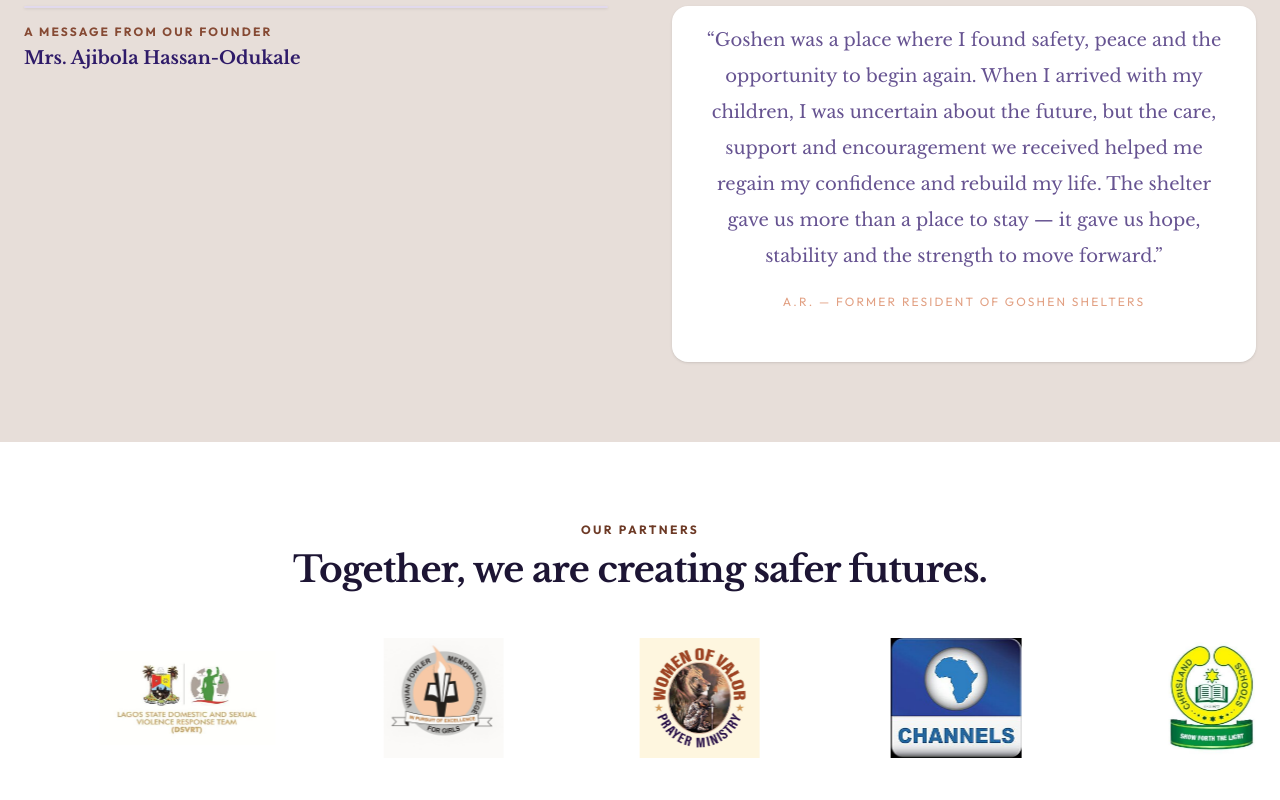
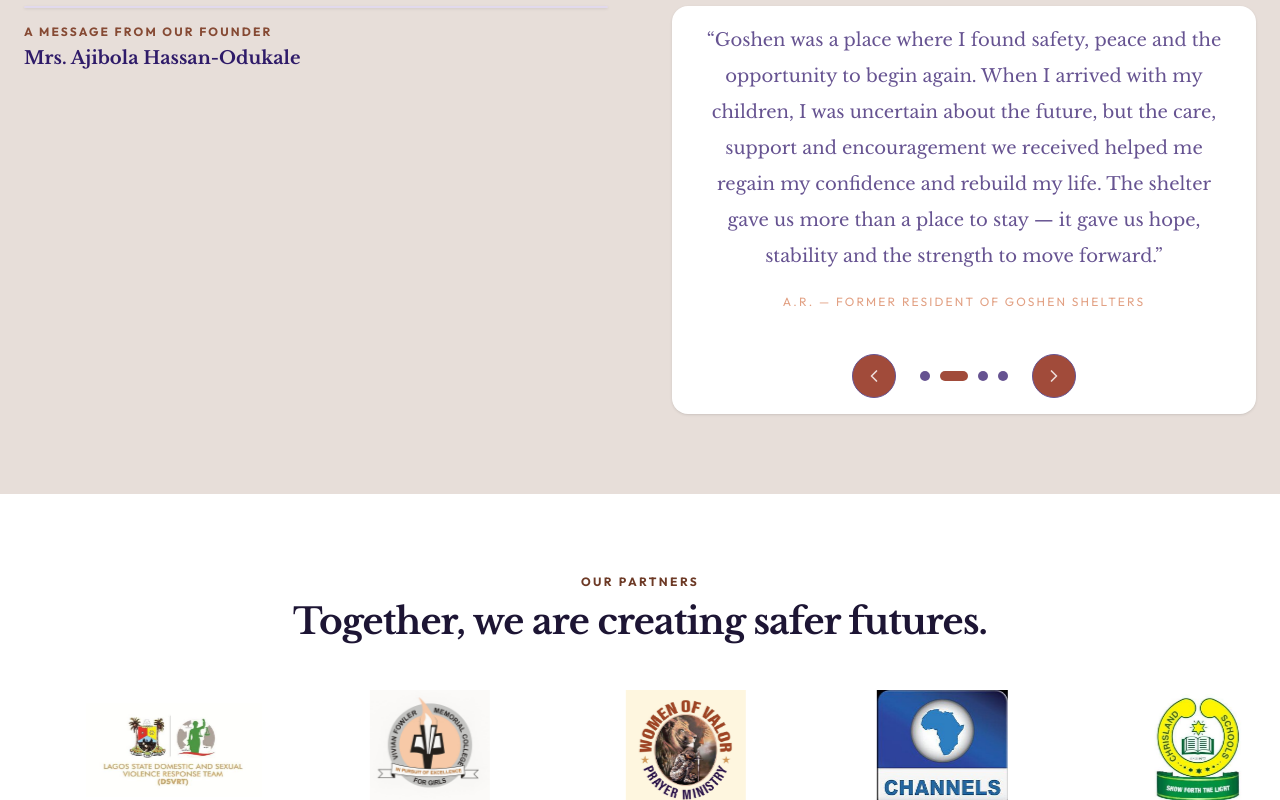
Before and after one commit to Emmancipated/Goshen, a Next.js app: page / in a window 1280 px wide. Shown: the part 2000-2800 px from the top of the page. Built offline with nearby package versions, Linux system fonts and the light colour scheme.

Commit message:
fix: add carousel control, update email template etc

```diff
--- a/app/about/page.tsx
+++ b/app/about/page.tsx
@@ -287,7 +287,7 @@ export default function AboutPage() {
               <div className="relative aspect-4/3">
                 <VideoCard
                   src="https://61dt9kqzb4wgnoem.public.blob.vercel-storage.com/videos/1790355483557-About-us-video--documentary-faststart.mp4"
-                  poster="/images/mobile_768px.jpg"
+                  poster="/images/our_story.png"
                   title="A message of hope"
                   className="absolute inset-0 h-full rounded-none! border-0!"
                   fill
--- a/app/admin/page.tsx
+++ b/app/admin/page.tsx
@@ -52,7 +52,7 @@ export default function AdminPage() {
       <form onSubmit={handleUpload} className="mt-8 space-y-4">
         <input
           type="file"
-          accept="video/*"
+          accept="video/*,image/*"
           onChange={(e) => setFile(e.target.files?.[0] ?? null)}
           className="block w-full text-sm text-night-600 file:mr-4 file:rounded-full file:border-0 file:bg-gold-500 file:px-4 file:py-2 file:text-xs file:font-bold file:text-white hover:file:bg-gold-600"
         />
--- a/app/api/contact/route.ts
+++ b/app/api/contact/route.ts
@@ -102,27 +102,9 @@ function buildEmailHtml(
     <tr>
       <td align="center">
         <table role="presentation" width="560" cellpadding="0" cellspacing="0" style="background-color:#ffffff;border-radius:16px;overflow:hidden;box-shadow:0 2px 8px rgba(0,0,0,0.06);">
-                    <tr>
+          <tr>
             <td style="background-color:#F7F3EC;padding:24px 40px;text-align:center;border-bottom:2px solid #E5DDD3;">
-              <table role="presentation" cellpadding="0" cellspacing="0" style="margin:0 auto;">
-                <tr>
-                  <td style="vertical-align:middle;padding-right:12px;">
-                    <svg width="40" height="40" viewBox="0 0 40 40" style="display:block;">
-                      <rect x="4" y="16" width="32" height="20" rx="2" fill="#362454"/>
-                      <rect x="18" y="6" width="4" height="10" fill="#362454"/>
-                      <rect x="16" y="2" width="8" height="4" rx="1" fill="#A04236"/>
-                      <rect x="10" y="22" width="5" height="14" rx="1" fill="#F7F3EC"/>
-                      <rect x="25" y="22" width="5" height="14" rx="1" fill="#F7F3EC"/>
-                      <rect x="18" y="30" width="4" height="6" rx="1" fill="#A04236"/>
-                    </svg>
-                  </td>
-                  <td style="vertical-align:middle;">
-                    <span style="font-family:Georgia,'Times New Roman',serif;font-size:20px;font-weight:700;color:#362454;letter-spacing:0.5px;">Goshen Shelters</span>
-                    <br/>
-                    <span style="font-family:Georgia,'Times New Roman',serif;font-size:13px;font-weight:600;color:#A04236;letter-spacing:1px;">FOUNDATION</span>
-                  </td>
-                </tr>
-              </table>
+              <img src="https://61dt9kqzb4wgnoem.public.blob.vercel-storage.com/images/1790359032326-GODS-HOME-FOR-WOMEN-FOUNDATION-%281%29.png" alt="Logo" width="418" height="178" style="display:block; margin:0 auto; max-width:100%; height:auto;" />
             </td>
           </tr>
           <tr>
@@ -161,7 +143,9 @@ function buildEmailHtml(
                     </table>
                   </td>
                 </tr>
-                ${phone ? `<tr>
+                ${
+                  phone
+                    ? `<tr>
                   <td style="padding:12px 0;border-bottom:1px solid #E5DDD3;">
                     <table role="presentation" width="100%" cellpadding="0" cellspacing="0">
                       <tr>
@@ -174,7 +158,9 @@ function buildEmailHtml(
                       </tr>
                     </table>
                   </td>
-                </tr>` : ""}
+                </tr>`
+                    : ""
+                }
                 <tr>
                   <td style="padding:12px 0;border-bottom:1px solid #E5DDD3;">
                     <table role="presentation" width="100%" cellpadding="0" cellspacing="0">
--- a/app/api/monthly-pledge/route.ts
+++ b/app/api/monthly-pledge/route.ts
@@ -22,7 +22,10 @@ export async function POST(request: Request) {
   const email = String(body.email ?? "").trim();
 
   if (!email || !/^[^\s@]+@[^\s@]+\.[^\s@]+$/.test(email)) {
-    return Response.json({ error: "Valid email is required." }, { status: 400 });
+    return Response.json(
+      { error: "Valid email is required." },
+      { status: 400 },
+    );
   }
 
   try {
@@ -69,6 +72,11 @@ function buildDonorEmail(email: string): string {
 <head><meta charset="UTF-8"><title>Monthly Commitment</title></head>
 <body style="margin:0;padding:40px 20px;font-family:-apple-system,BlinkMacSystemFont,'Segoe UI',Roboto,sans-serif;background-color:#f7f5f2;">
   <table role="presentation" width="100%" cellpadding="0" cellspacing="0" style="max-width:560px;margin:0 auto;background:#ffffff;border-radius:16px;overflow:hidden;box-shadow:0 2px 8px rgba(0,0,0,0.06);">
+    <tr>
+      <td style="background-color:#F7F3EC;padding:24px 40px;text-align:center;border-bottom:2px solid #E5DDD3;">
+        <img src="https://61dt9kqzb4wgnoem.public.blob.vercel-storage.com/images/1790359032326-GODS-HOME-FOR-WOMEN-FOUNDATION-%281%29.png" alt="Logo" width="418" height="178" style="display:block; margin:0 auto; max-width:100%; height:auto;" />
+      </td>
+    </tr>
     <tr><td style="background-color:#2F1B69;padding:32px 40px;text-align:center;">
       <h1 style="margin:0;color:#ffffff;font-family:Georgia,serif;font-size:22px;">Thank you for your monthly commitment!</h1>
     </td></tr>
@@ -106,6 +114,11 @@ function buildTeamEmail(email: string): string {
 <head><meta charset="UTF-8"><title>New Monthly Pledge</title></head>
 <body style="margin:0;padding:40px 20px;font-family:-apple-system,BlinkMacSystemFont,'Segoe UI',Roboto,sans-serif;background-color:#f7f5f2;">
   <table role="presentation" width="100%" cellpadding="0" cellspacing="0" style="max-width:560px;margin:0 auto;background:#ffffff;border-radius:16px;overflow:hidden;box-shadow:0 2px 8px rgba(0,0,0,0.06);">
+    <tr>
+      <td style="background-color:#F7F3EC;padding:24px 40px;text-align:center;border-bottom:2px solid #E5DDD3;">
+        <img src="https://61dt9kqzb4wgnoem.public.blob.vercel-storage.com/images/1790359032326-GODS-HOME-FOR-WOMEN-FOUNDATION-%281%29.png" alt="Logo" width="418" height="178" style="display:block; margin:0 auto; max-width:100%; height:auto;" />
+      </td>
+    </tr>
     <tr><td style="background-color:#A04236;padding:32px 40px;text-align:center;">
       <h1 style="margin:0;color:#ffffff;font-family:Georgia,serif;font-size:22px;">New Monthly Donation Pledge</h1>
     </td></tr>
--- a/app/api/upload-video/route.ts
+++ b/app/api/upload-video/route.ts
@@ -31,7 +31,9 @@ export async function POST(request: NextRequest) {
     );
   }
 
-  const filename = `videos/${Date.now()}-${file.name.replace(/\s+/g, "-")}`;
+  const isImage = file.type.startsWith("image/");
+  const folder = isImage ? "images" : "videos";
+  const filename = `${folder}/${Date.now()}-${file.name.replace(/\s+/g, "-")}`;
 
   try {
     const blob = await put(filename, file, {
--- a/components/testimonial-carousel.tsx
+++ b/components/testimonial-carousel.tsx
@@ -1,5 +1,6 @@
 "use client";
 
+import { ChevronLeftIcon, ChevronRightIcon } from "lucide-react";
 import { useEffect, useRef, useState } from "react";
 const TESTIMONIALS = [
   {
@@ -78,6 +79,45 @@ export function TestimonialCarousel() {
           </figure>
         ))}
       </div>
+      <div className="mt-2 flex items-center justify-center gap-6">
+        <button
+          type="button"
+          onClick={() => goTo(index - 1)}
+          aria-label="Previous testimonial"
+          className="flex h-11 w-11 items-center justify-center rounded-full border border-night-600 text-white/80 transition-colors hover:border-gold-500 bg-gold-500 hover:text-white"
+        >
+          <ChevronLeftIcon className="h-5 w-5" />
+        </button>
+        <div
+          className="flex items-center gap-2.5"
+          role="tablist"
+          aria-label="Testimonials"
+        >
+          {TESTIMONIALS.map((_, i) => (
+            <button
+              key={i}
+              type="button"
+              role="tab"
+              aria-selected={i === index}
+              aria-label={`Go to testimonial ${i + 1}`}
+              onClick={() => goTo(i)}
+              className={`h-2.5 rounded-full transition-all ${
+                i === index
+                  ? "w-7 bg-gold-500"
+                  : "w-2.5 bg-night-600 hover:bg-night-500"
+              }`}
+            />
+          ))}
+        </div>
+        <button
+          type="button"
+          onClick={() => goTo(index + 1)}
+          aria-label="Next testimonial"
+          className="flex h-11 w-11 items-center justify-center rounded-full border border-night-600 text-white/80 transition-colors hover:border-gold-500 bg-gold-500 hover:text-white"
+        >
+          <ChevronRightIcon className="h-5 w-5" />
+        </button>
+      </div>
     </div>
   );
 }
```
Also changed, not shown: public/images/our_story.png (added).
